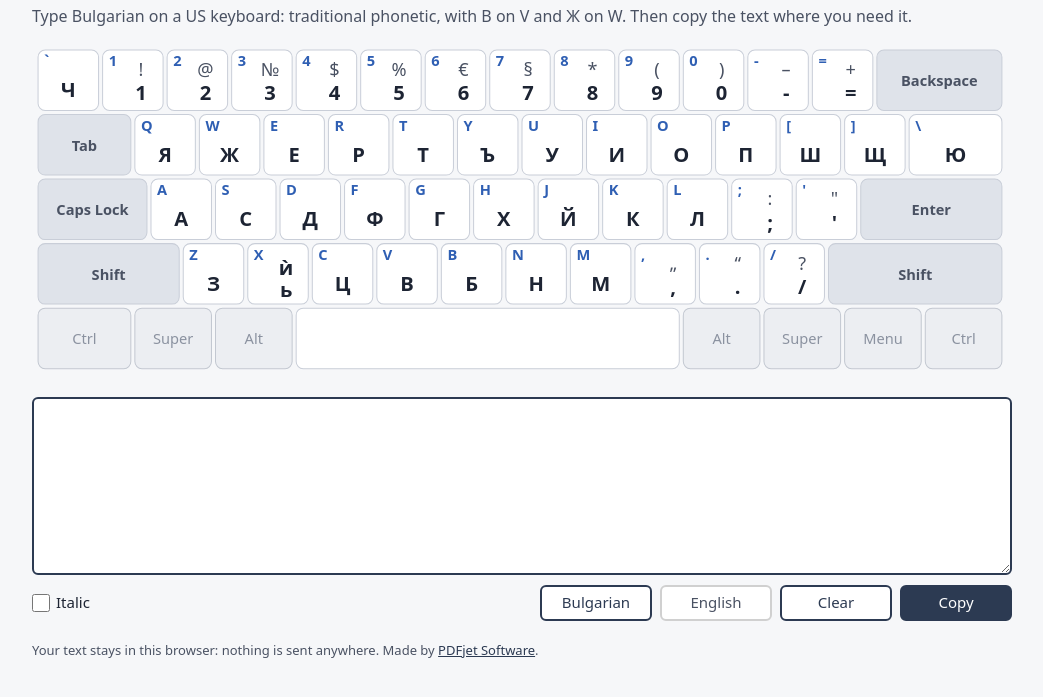
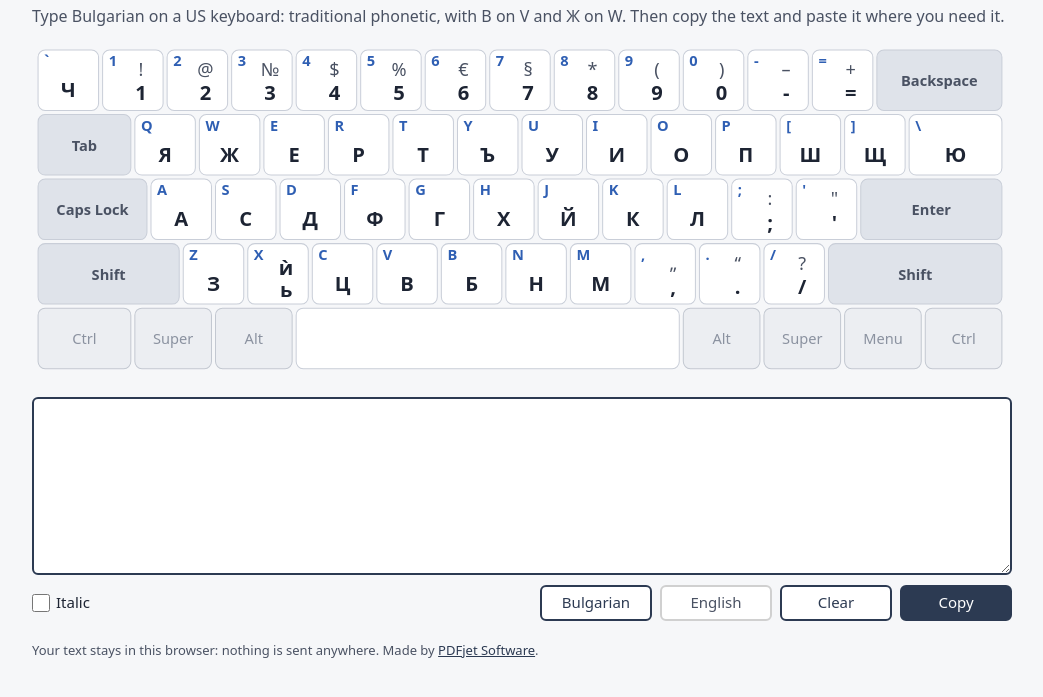
Before and after one commit to edragoev1/bulgarian-keyboard, a plain HTML site: page index.html in a window 1280 px wide. Shown: the part 57-754 px from the top of the page, without its empty margins (118-1161 px from the left). Drawn offline with Linux system fonts and the light colour scheme.

Commit message:
The lead: copy the text and paste it where you need it (the owner)
Co-Authored-By: Claude Opus 5.5 <noreply@anthropic.com>
Claude-Session: https://claude.ai/code/session_011C9b3wvPJjaf2UXvr6BXh6

```diff
--- a/index.html
+++ b/index.html
@@ -43,7 +43,7 @@ footer a { color: var(--primary); }
 <body>
 <main>
 <h1>Bulgarian Phonetic Keyboard</h1>
-<p class="lead">Type Bulgarian on a US keyboard: traditional phonetic, with В on V and Ж on W. Then copy the text where you need it.</p>
+<p class="lead">Type Bulgarian on a US keyboard: traditional phonetic, with В on V and Ж on W. Then copy the text and paste it where you need it.</p>
 
 <svg id="keyboard" viewBox="0 0 972 334" role="group" aria-label="The layout: tap a key to type it"></svg>
 
```
